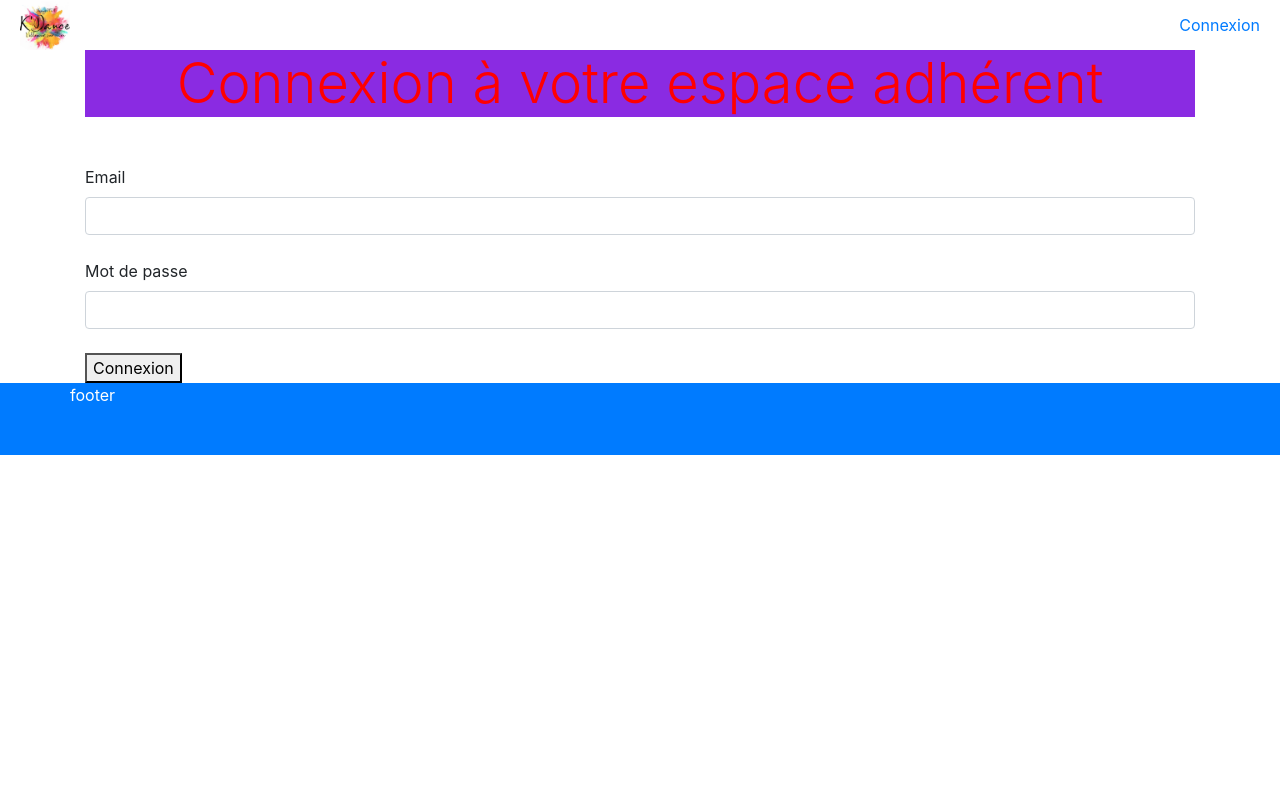
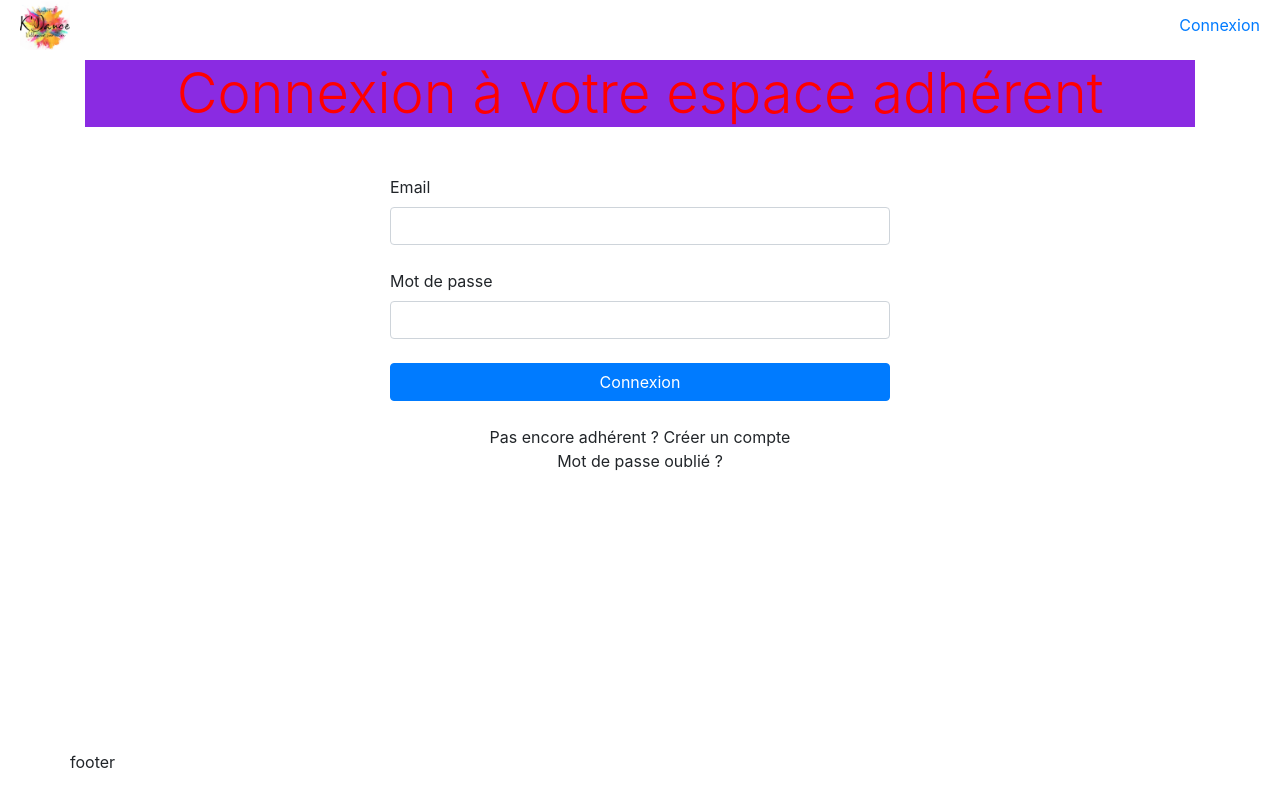
Before and after one commit to PetitCoinCoin/kdance-registration, a Django app: page /login/ in a window 1280 px wide. Run offline with Django 4.2, Linux system fonts and the light colour scheme; some libraries are stand-ins or nearby versions.

Commit message:
login layout

```diff
--- a/kdance/accounts/views.py
+++ b/kdance/accounts/views.py
@@ -22,7 +22,7 @@ def login_user(request):
             login(request, user)
             return redirect("index")
         else:
-            message = "Mauvais username ou mot de passe. La connexion a échoué."
+            message = "Email et/ou mot de passe incorrect(s). La connexion a échoué."
             return render(request, "registration/login.html", context={"error": message})
     else:
         return render(request, "registration/login.html", context={"error": None})
--- a/kdance/kdance/settings.py
+++ b/kdance/kdance/settings.py
@@ -21,7 +21,7 @@ BASE_DIR = Path(__file__).resolve().parent.parent
 # See https://docs.djangoproject.com/en/4.2/howto/deployment/checklist/
 
 # SECURITY WARNING: keep the secret key used in production secret!
-SECRET_KEY = ""
+SECRET_KEY = "django-insecure-1%vdbu46*%mg!dv$hql8nulam^)32)fd%&ito&ix5sm4uq_v7y"
 
 # SECURITY WARNING: don"t run with debug turned on in production!
 DEBUG = True
--- a/kdance/members/static/css/base.css
+++ b/kdance/members/static/css/base.css
@@ -1,8 +1,40 @@
+/*** LAYOUT ***/
+html {
+    height: 100%;
+}
+
+body {
+    min-height: 100%;
+    display: grid;
+    grid-gap: 10px;
+    grid-template-areas:
+        "header"
+        "main"
+        "footer";
+    grid-template-rows: 50px 1fr 50px;
+}
+
+header {
+    grid-area: header;
+}
+
+main {
+    grid-area: main;
+}
+
+footer {
+    grid-area: footer;
+}
+
 #navbar-main {
     justify-content: space-between;
     align-items: center;
     margin-left: 20px;
     margin-right: 20px;
+}
+
+.min-w-500 {
+    min-width: 500px;
 }
 
 h1 {
--- a/kdance/members/templates/includes/footer.html
+++ b/kdance/members/templates/includes/footer.html
@@ -1,6 +1,6 @@
 {% load static %}
 
-<footer class="footer pt-6 pb-5 bg-primary text-white">
+<footer class="footer pt-6 pb-5">
   <div class="container">
       <div class="row">
          footer
--- a/kdance/members/templates/layouts/base.html
+++ b/kdance/members/templates/layouts/base.html
@@ -9,7 +9,7 @@
     <meta name="viewport" content="width=device-width, initial-scale=1, shrink-to-fit=no">
     <meta name="title" content="K'Dance - Adhérents">
     <meta name="author" content="Andréa Marnier">
-    <meta name="description" content="Gestion des adhérents pour l'association K'Dance de VIllemur-sur-Tarn.">
+    <meta name="description" content="Gestion des adhérents pour l'association K'Dance de Villemur-sur-Tarn.">
 
     <link rel="stylesheet" href="https://stackpath.bootstrapcdn.com/bootstrap/4.3.1/css/bootstrap.min.css"  rel="stylesheet" />
     <link type="text/css" href="{% static 'css/base.css' %}" rel="stylesheet">
--- a/kdance/members/templates/registration/login.html
+++ b/kdance/members/templates/registration/login.html
@@ -8,7 +8,8 @@
       <div class="text-center">
         <h1 class="display-4 mb-5">Connexion à votre espace adhérent</h1>
       </div>
-      <form method="post">
+      <div class="d-flex flex-column align-items-center">
+        <form class="min-w-500 d-flex flex-column" method="post">
           {% csrf_token %}
           <div class="form-outline mb-4">
             <label class="form-label" for="username">Email</label>
@@ -23,8 +24,11 @@
           {% if error %}
           <div>{{ error }}</div>
           {% endif %}
-        <button type="submit">Connexion</button>
+          <button type="submit" class="btn btn-primary mb-4">Connexion</button>
         </form>
+        <div>Pas encore adhérent ? Créer un compte</div>
+        <div>Mot de passe oublié ?</div>
+      </div>
     </div>
   </section>
 </main>
```
Also changed, not shown: kdance/members/templates/includes/pre-loader.html (deleted, +0 -18 lines), kdance/db.sqlite3. Lines whose indentation alone changed are shown as unchanged.
